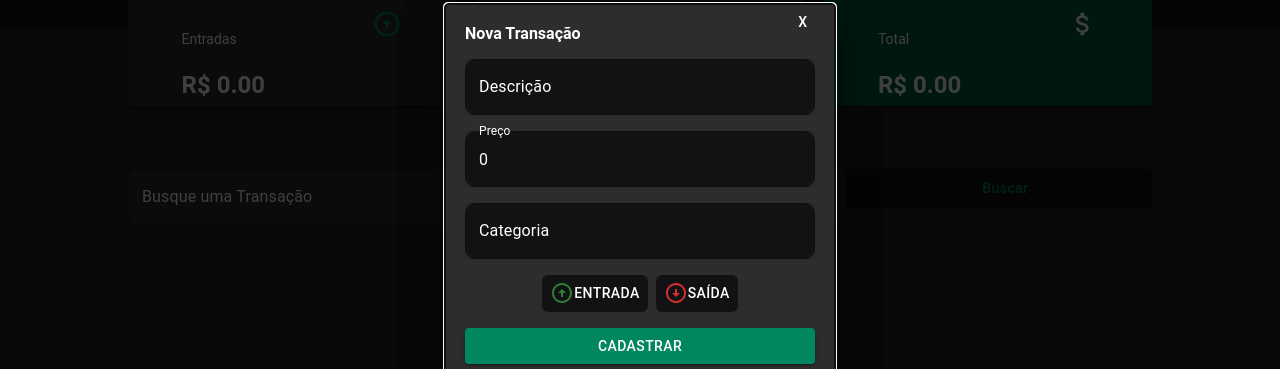
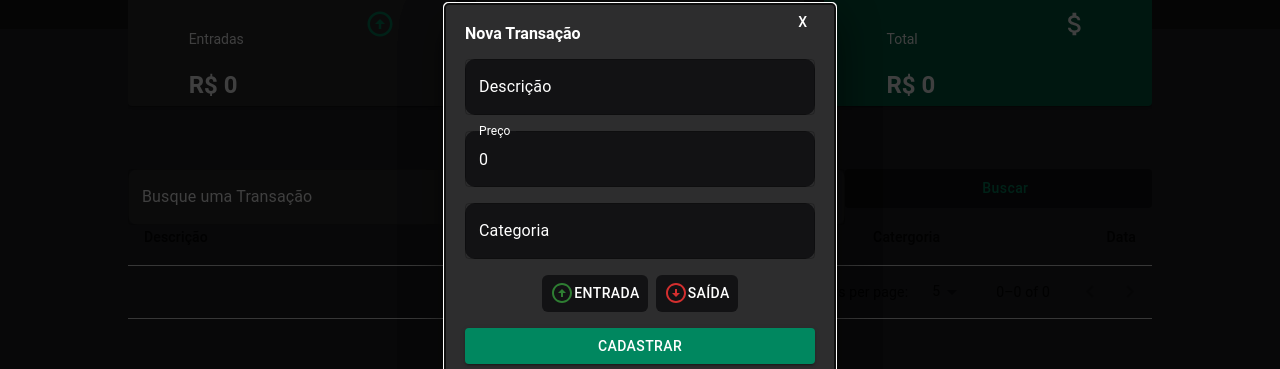
Before and after one commit to dede-ugolini/figma, a React app: page /home in a window 1280 px wide. Shown: the part 151-520 px from the top of the page. Built offline with nearby package versions, Linux system fonts and the light colour scheme; some icons are missing; the HTML template or start-up script is replaced by a standard one.

Commit message:
feat: Adicionar suporte a paginação na exibição das transações.

```diff
--- a/src/components/BasicCards.jsx
+++ b/src/components/BasicCards.jsx
@@ -33,7 +33,7 @@ function BasicCards({ info, name, Icon, color }) {
             fontWeight: "bold"
           }}
         >
-          R$ {info}
+          R$ {parseInt(info)}
         </p>
       </Box>
       <Icon
--- a/src/components/transactions/Transactions.jsx
+++ b/src/components/transactions/Transactions.jsx
@@ -1,33 +1,63 @@
-import { Table, TableBody, TableCell, TableContainer, TableHead, TableRow } from "@mui/material";
+import { Table, TableBody, TableCell, TableContainer, TableHead, TableRow, TablePagination, TableFooter } from "@mui/material";
+import { useState } from "react"
 
-function Transactions({ transactions }) {
+export default function Transactions({ transactions }) {
+
+  const [page, setPage] = useState(0); // Diferente do componente Pagination, o componente TablePagination utiliza zero-based index, então a primeira pagina utiliza o index 0 e não 1 como em Pagination
+  const [rowsPerPage, setRowsPerPage] = useState(5);
+
+  const handleChangePage = (event, newPage) => {
+    setPage(newPage);
+  };
+
+  const handleChangeRowsPerPage = (event) => {
+    setRowsPerPage(parseInt(event.target.value, 10));
+    setPage(0);
+  }
+
+  const displayData = transactions.slice(page * rowsPerPage, page * rowsPerPage + rowsPerPage);
+
   return (
     <>
-      {transactions.map((t) => (
       <TableContainer>
         <Table sx={{ minWidth: 650 }}>
           <TableHead>
             <TableRow>
-                <TableCell></TableCell>
+              <TableCell>Descrição</TableCell>
+              <TableCell align="right">Valor</TableCell>
+              <TableCell align="right">Catergoria</TableCell>
+              <TableCell align="right">Data</TableCell>
             </TableRow>
           </TableHead>
 
           <TableBody>
-              <TableRow>
-                <TableCell >{t.description}</TableCell>
+            {displayData.map((data) => (
+              <TableRow key={data.id}>
+                <TableCell >{data.description}</TableCell>
                 <TableCell align="right" sx={{
-                  color: t.type === 'saida' ? 'red' : 'green'
-                }}>R$ {t.price}</TableCell>
-                <TableCell align="right">{t.category}</TableCell>
-                <TableCell align="right">{t.date}</TableCell>
+                  color: data.type === 'saida' ? 'red' : 'green'
+                }}
+                >R$ {data.price}
+                </TableCell>
+                <TableCell align="right">{data.category}</TableCell>
+                <TableCell align="right">{data.date}</TableCell>
               </TableRow>
+            ))}
+          </TableBody>
 
-            </TableBody>
+          <TableFooter>
+            <TablePagination // Componente que faz a paginação das transações
+              count={transactions.length}
+              page={page}
+              onPageChange={handleChangePage}
+              rowsPerPage={rowsPerPage}
+              onRowsPerPageChange={handleChangeRowsPerPage}
+              rowsPerPageOptions={[5, 10, 20]}
+            >
+            </TablePagination>
+          </TableFooter>
         </Table>
       </TableContainer>
-      ))}
     </>
   );
 }
-
-export default Transactions;
```
Lines whose indentation alone changed are shown as unchanged.
